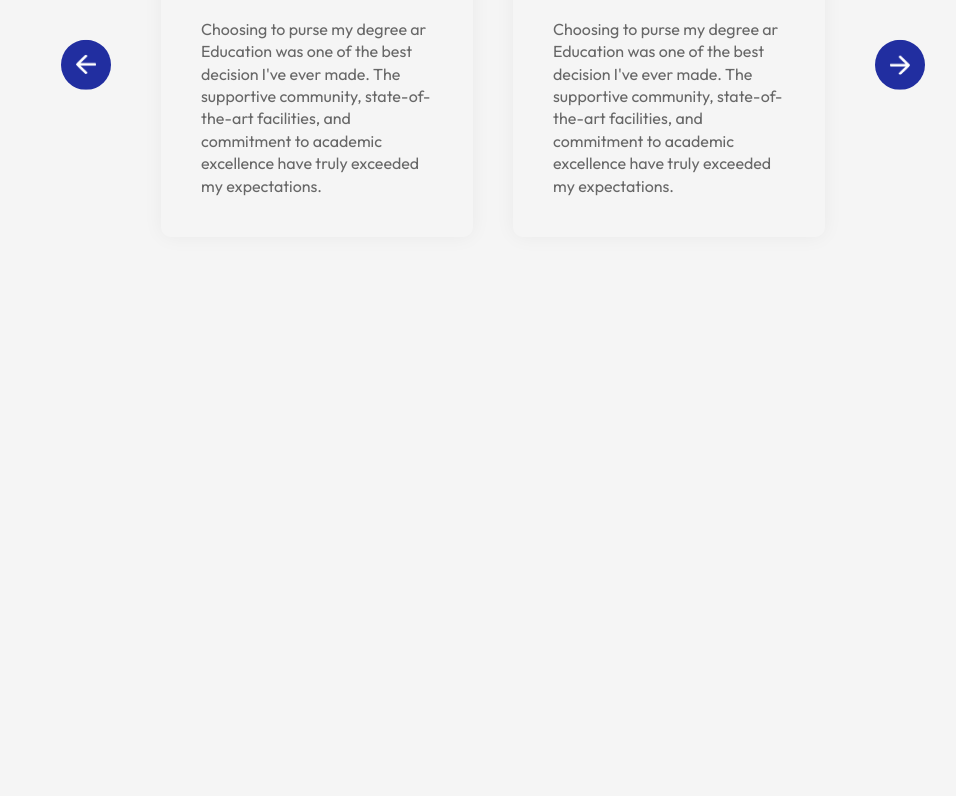
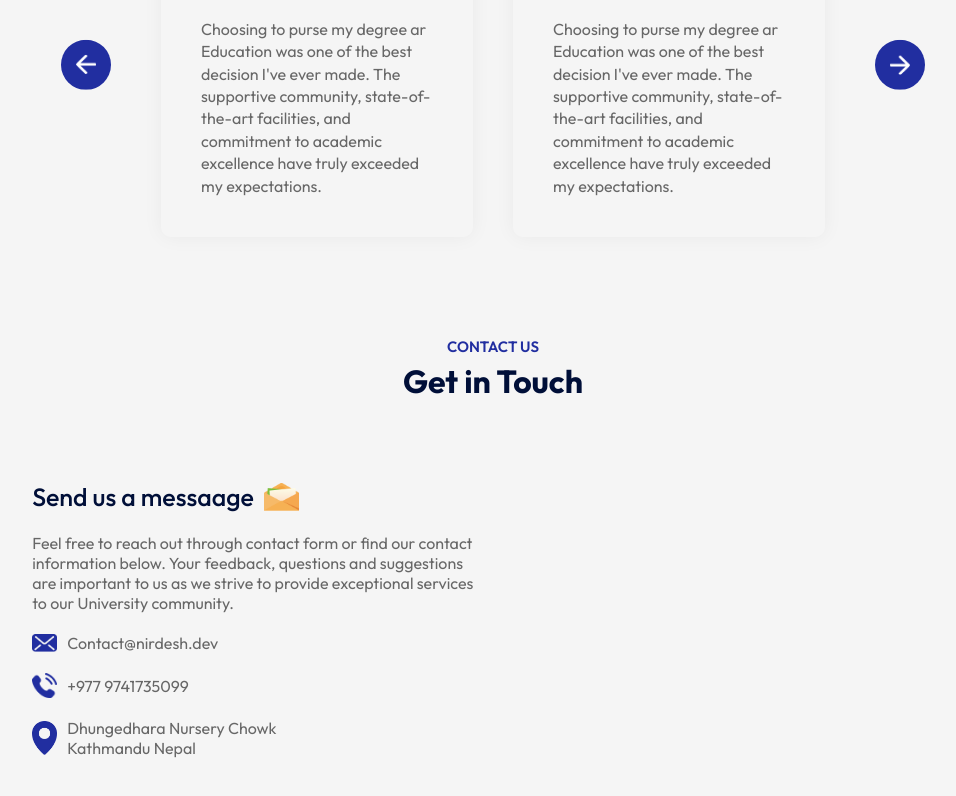
Before and after one commit to JoshiNirdesh/Education-, a React (Vite) app: page / in a window 1280 px wide. Shown: the part 2748-3544 px from the top of the page, without its empty margins (147-1103 px from the left). Before the commit the page ends 3085 px from the top, so only its background shows below. Built offline with nearby package versions, Linux system fonts and the light colour scheme.

Commit message:
contact left

```diff
--- a/src/App.jsx
+++ b/src/App.jsx
@@ -6,6 +6,7 @@ import Title from './components/title/Title'
 import About from './components/about/About'
 import Campus from './components/campus/Campus'
 import Testimonials from './components/testimonials/Testimonials'
+import Contact from './components/contact/Contact'
 
 const App = () => {
   return (
@@ -20,6 +21,8 @@ const App = () => {
         <Campus />
         <Title subTitle='TESTIMONIALS' title="What Student Says" />
         <Testimonials />
+        <Title subTitle='Contact Us' title="Get in Touch" />
+        <Contact />
       </div>
 
     </div>
--- /dev/null
+++ b/src/components/contact/Contact.jsx
@@ -0,0 +1,26 @@
+import React from 'react'
+import "./contact.css"
+import msg_icon from "../../assets/msg-icon.png"
+
+import mail_icon from "../../assets/mail-icon.png"
+import phone_icon from "../../assets/phone-icon.png"
+import location_icon from "../../assets/location-icon.png"
+
+const Contact = () => {
+    return (
+        <div className='contact'>
+            <div className="contact-col">
+                <h3>Send us a messaage <img src={msg_icon} alt="" /></h3>
+                <p>Feel free to reach out through contact form or find our contact information below. Your feedback, questions and suggestions are important to us as we strive to provide exceptional services to our University community. </p>
+                <ul>
+                    <li><img src={mail_icon} alt="" />Contact@nirdesh.dev</li>
+                    <li><img src={phone_icon} alt="" />+977 9741735099</li>
+                    <li><img src={location_icon} alt="" />Dhungedhara Nursery Chowk <br />Kathmandu Nepal</li>
+                </ul>
+            </div>
+
+        </div>
+    )
+}
+
+export default Contact
--- /dev/null
+++ b/src/components/contact/contact.css
@@ -0,0 +1,42 @@
+.contact {
+    margin: 80px auto;
+    max-width: 90%;
+    display: flex;
+    align-content: center;
+    justify-content: space-between;
+}
+
+.contact-col {
+    flex-basis: 48%;
+    color: #676767;
+}
+
+.contact-col h3 {
+    color: #000f38;
+    font-weight: 500;
+    font-size: 25px;
+    display: flex;
+    align-items: center;
+    margin-bottom: 20px;
+}
+
+.contact-col h3 img {
+    width: 35px;
+    margin-left: 10px;
+}
+
+.contact-col p {
+    max-width: 40;
+    list-style: 0.3;
+}
+
+.contact-col ul li {
+    display: flex;
+    align-items: center;
+    margin: 20px 0px;
+}
+
+.contact-col ul li img {
+    width: 25px;
+    margin-right: 10px;
+}
```
